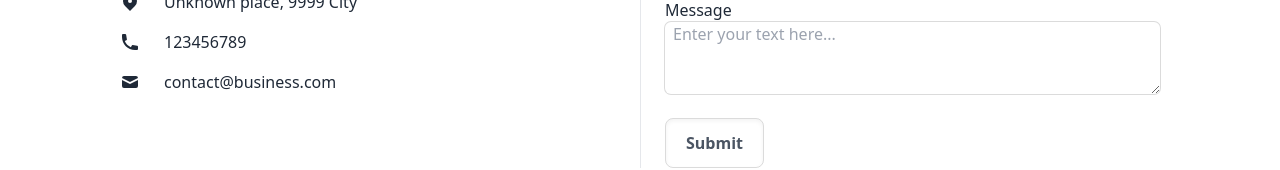
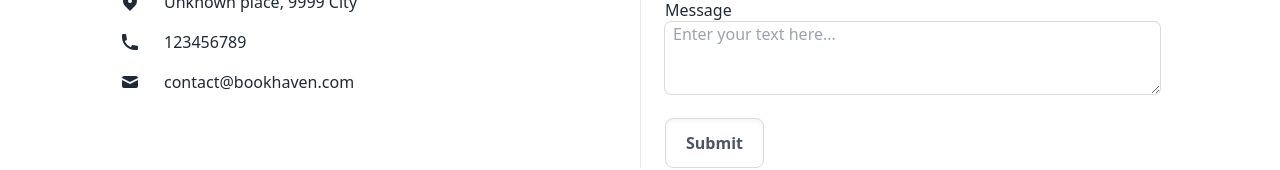
Before and after one commit to strongfornt/BookHaven, a React (Vite) app: page /GetTouch in a window 1280 px wide. Shown: the part 443-613 px from the top of the page. Built offline with nearby package versions, Linux system fonts and the light colour scheme.

Commit message:
change some text

```diff
--- a/src/pages/GetTouch/GetTouch.jsx
+++ b/src/pages/GetTouch/GetTouch.jsx
@@ -54,7 +54,7 @@ export default function GetTouch() {
                     <path d="M2.003 5.884L10 9.882l7.997-3.998A2 2 0 0016 4H4a2 2 0 00-1.997 1.884z"></path>
                     <path d="M18 8.118l-8 4-8-4V14a2 2 0 002 2h12a2 2 0 002-2V8.118z"></path>
                   </svg>
-                  <span>contact@business.com</span>
+                  <span>contact@bookhaven.com</span>
                 </p>
               </div>
             </div>
```
